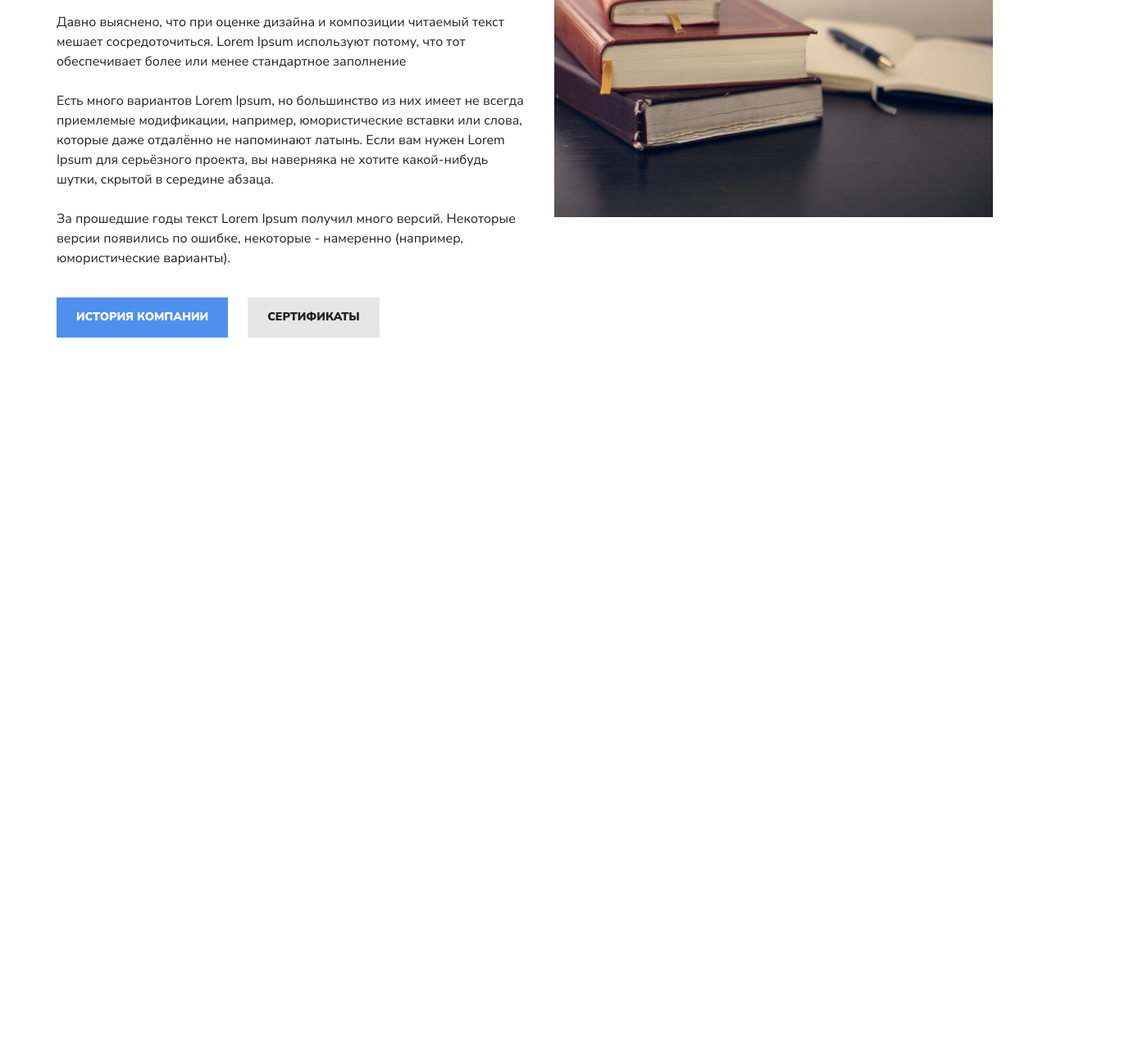
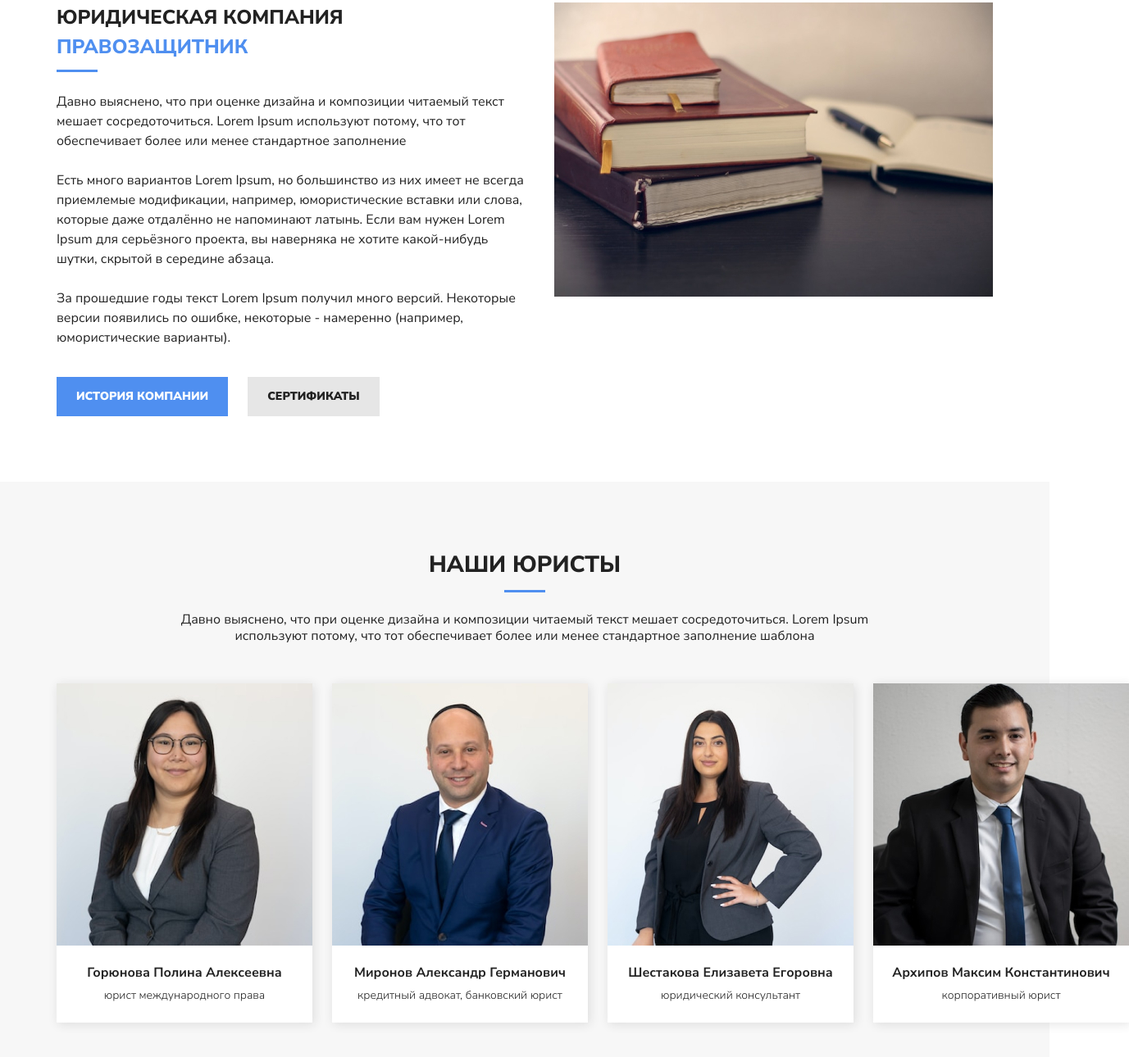
Before and after one commit to HokHHub/projectlawyer, a plain HTML site: page index.html in a window 1280 px wide. Shown: the part 1082-2372 px from the top of the page at 82% size, 1377 px wide, since content can reach past the window. Before the commit the page ends 1574 px from the top, so only its background shows below. Drawn offline with Linux system fonts and the light colour scheme.

Commit message:
little fix's

```diff
--- a/index.html
+++ b/index.html
@@ -31,7 +31,7 @@
     <section class="service">
         <div class="container">
             <div class="service__header">
-                <h2 class="service__title">Наши услуги</h2>
+                <h2 class="title service__title">Наши услуги</h2>
                 <hr class="hr service__hr">
                 <p class="service__text">Давно выяснено, что при оценке дизайна и композиции читаемый текст мешает
                     сосредоточиться. Lorem Ipsum используют потому, что тот обеспечивает более или менее стандартное
@@ -60,7 +60,7 @@
                             несостоятельности (банкротстве)».
                         <p class="card__text-mobile">Процедуру банкротства <br> физических лиц в России <br> регулирует
                             закон «О несостоятельности (банкротстве)».</p>
-                </div>
+                    </div>
                 </article>
 
                 <article class="service__card card">
@@ -180,9 +180,9 @@
                     </div>
                 </article>
             </div>
-            <!-- <div class="service__buttons">
+            <div class="service__buttons">
                 <button class="button service__button">Все услуги</button>
-            </div> -->
+            </div>
         </div>
     </section>
 
@@ -246,6 +246,46 @@
             </div>
         </div>
     </section>
+
+    <section class="lawyers">
+        <div class="container">
+            <div class="lawyers__header">
+                <h2 class="title lawyers__title">Наши юристы</h2>
+                <hr class="hr lawyers__hr">
+                <p class="lawyers__text">Давно выяснено, что при оценке дизайна и композиции читаемый текст мешает
+                    сосредоточиться. Lorem Ipsum используют потому, что тот обеспечивает более или менее стандартное
+                    заполнение шаблона</p>
+            </div>
+
+            <div class="lawyers__cards">
+                <article class="lawyer__card card">
+                    <div class="card__hover">
+                    </div>
+                    <img src="./img/gorunova.jpg" alt="" class="card__portrait">
+                    <p class="card__name">Горюнова Полина Алексеевна</p>
+                    <p class="card__job">Юрист международного права</p>
+                </article>
+
+                <article class="lawyer__card card">
+                    <img src="./img/mironov.jpg" alt="" class="card__portrait">
+                    <p class="card__name">Миронов Александр Германович</p>
+                    <p class="card__job">Кредитный адвокат, банковский юрист</p>
+                </article>
+
+                <article class="lawyer__card card">
+                    <img src="./img/shestakova.jpg" alt="" class="card__portrait">
+                    <p class="card__name">Шестакова Елизавета Егоровна</p>
+                    <p class="card__job">Юридический консультант</p>
+                </article>
+
+                <article class="lawyer__card card">
+                    <img src="./img/arhipov.jpg" alt="" class="card__portrait">
+                    <p class="card__name">Архипов Максим Константинович</p>
+                    <p class="card__job">Корпоративный юрист</p>
+                </article>
+            </div>
+        </div>
+    </section>
 </body>
 
 </html>
--- a/style.scss
+++ b/style.scss
@@ -8,3 +8,5 @@
 @import './styles/hero';
 @import './styles/about';
 @import './styles/service';
+@import './styles/title';
+@import './styles/lawyers';
--- /dev/null
+++ b/styles/_lawyers.scss
@@ -0,0 +1,74 @@
+.lawyers {
+    background-color: #F7F7F7;
+    padding: 80px 0;
+
+    &__header {
+        display: flex;
+        flex-direction: column;
+        align-items: center;
+    }
+
+    &__title {
+        margin-bottom: 10px;
+    }
+
+    &__hr {
+        margin-bottom: 24px;
+    }
+
+    &__text {
+        max-width: 920px;
+        margin-bottom: 48px;
+        text-align: center;
+        font-family: "Nunito Sans";
+        font-size: 16px;
+        line-height: 120%;
+    }
+
+    &__cards {
+        display: flex;
+        gap: 24px;
+    }
+
+    &__card,
+    .card {
+        position: relative;
+        background-color: #fff;
+        box-shadow: 2px 2px 12px 0px rgba(33, 33, 33, 0.12);
+
+        &:hover .card__hover {
+            opacity: 1;
+        }
+
+        &__hover {
+            position: absolute;
+            background-color: #fff;
+            opacity: 0;
+            width: 100%;
+            height: 100%;
+            transition: 0.5s;
+        }
+
+        &__portrait {
+            display: block;
+        }
+
+        &__name {
+            margin-top: 24px;
+            margin-bottom: 10px;
+            text-align: center;
+            font-size: 16px;
+            font-weight: 700;
+            line-height: 120%;
+        }
+
+        &__job {
+            text-align: center;
+            font-size: 14px;
+            font-weight: 300;
+            line-height: 120%;
+            text-transform: lowercase;
+            margin-bottom: 24px;
+        }
+    }
+}
--- a/styles/_service.scss
+++ b/styles/_service.scss
@@ -16,6 +16,7 @@
         line-height: 150%;
         text-transform: uppercase;
         margin-bottom: 10px;
+        transition: 0.5s;
     }
 
     &__text {
@@ -28,6 +29,7 @@
         line-height: 120%;
         margin-top: 24px;
         margin-bottom: 48px;
+        transition: 0.5s;
     }
 
     &__cards {
@@ -57,6 +59,10 @@
         }
 
         &:hover .card__text{
+            color: #FFF;
+        }
+
+        &:hover .card__text-mobile{
             color: #FFF;
         }
 
--- /dev/null
+++ b/styles/_title.scss
@@ -0,0 +1,8 @@
+.title {
+    font-family: "Nunito Sans";
+    font-size: 28px;
+    font-style: normal;
+    font-weight: 800;
+    line-height: 150%;
+    text-transform: uppercase;
+}
```
Also changed, not shown: img/shestakova.jpg (added), style.css, 1 other file.
